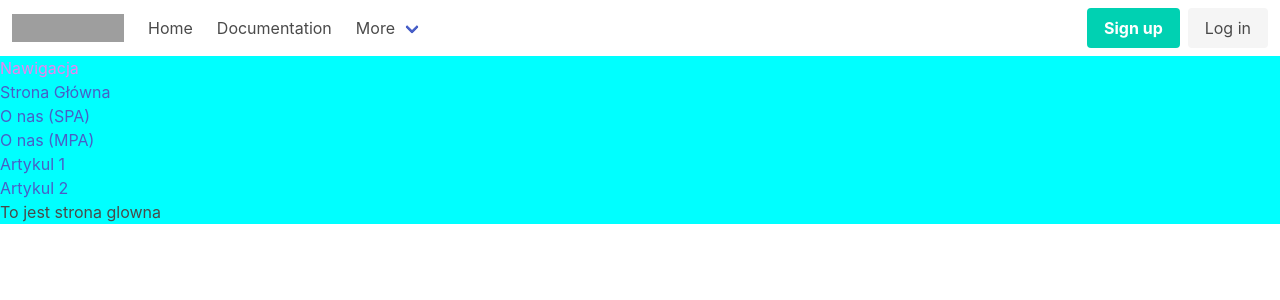
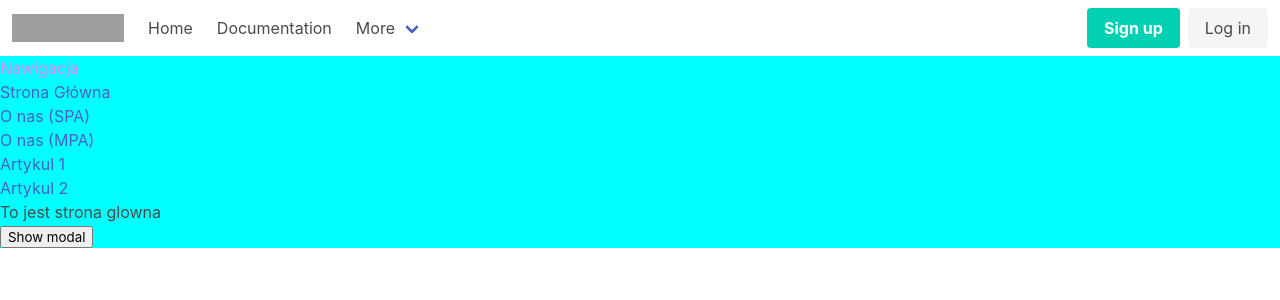
Before and after one commit to rafalspa/spa, a Nuxt app: page / in a window 1280 px wide. Shown: the top 300 px of the page. Built offline with nearby package versions, Linux system fonts and the light colour scheme; grey boxes are pictures that could not be loaded.

Commit message:
add index.vue

```diff
--- a/pages/index.vue
+++ b/pages/index.vue
@@ -1,3 +1,14 @@
+<script setup>
+const open = ref(false);
+const toggle = () => (
+	(open.value = !open.value),
+	(textButton.value = open.value ? "Hide modal" : "Show modal")
+);
+const textButton = ref("Show modal");
+</script>
+
 <template>
 	<h3>To jest strona glowna</h3>
+	<button @click="toggle">{{ textButton }}</button>
+	<div v-if="open">to jest ukryty tekst</div>
 </template>
```
